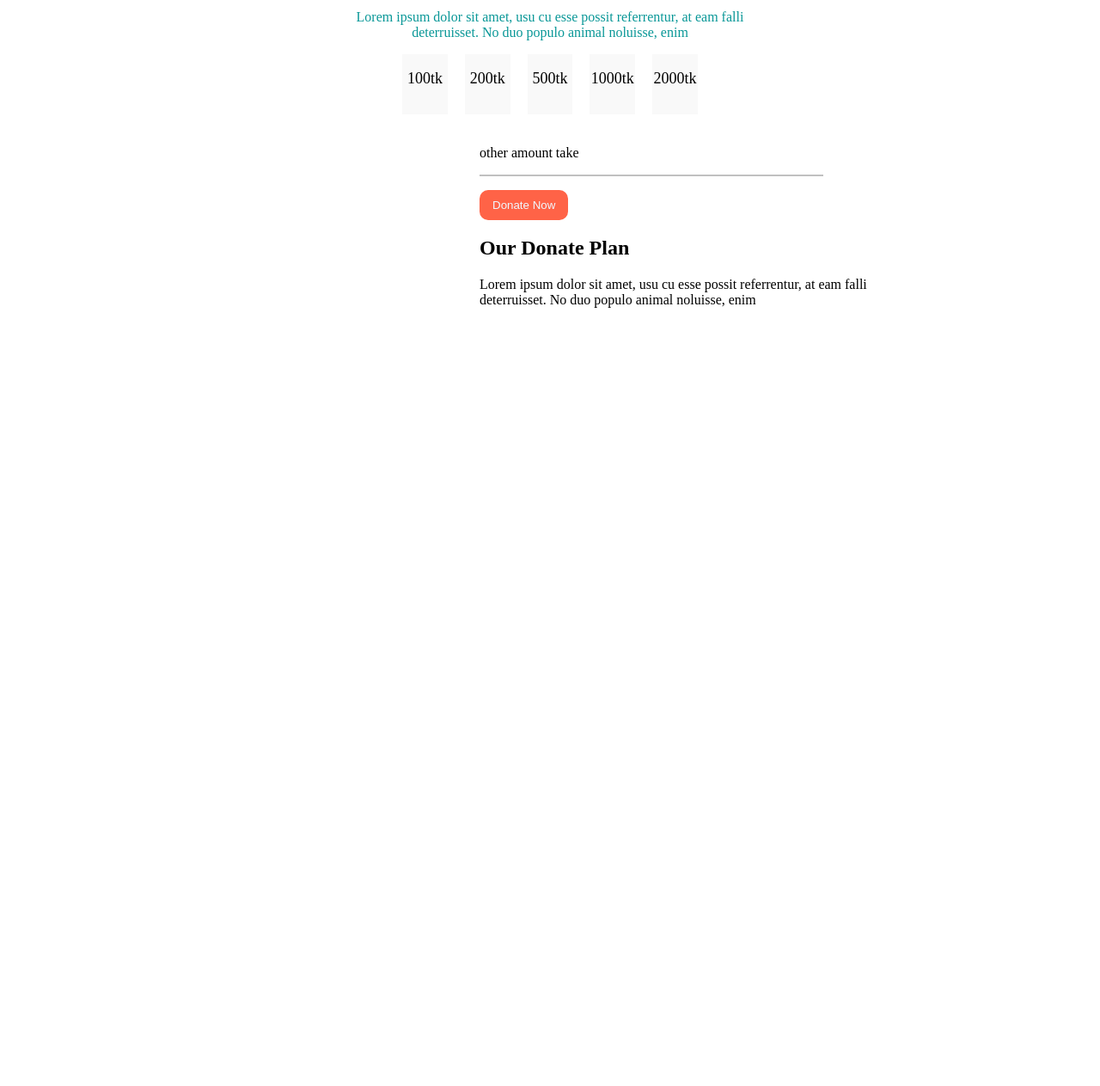
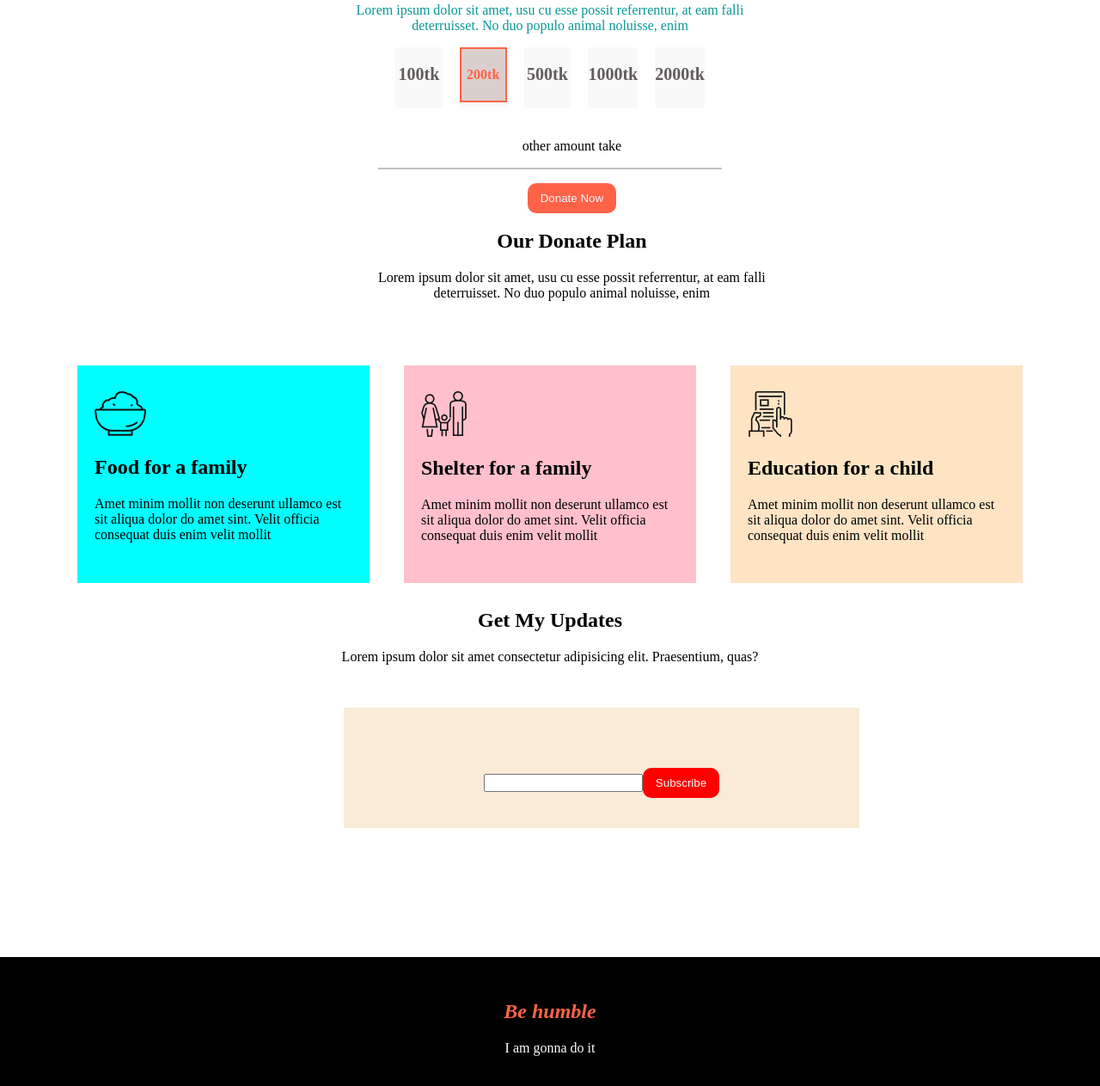
Before and after one commit to MirazulIslam303019/assinment1, a plain HTML site: page index.html in a window 1280 px wide. Shown: the part 575-1838 px from the top of the page at 86% size. Before the commit the page ends 949 px from the top, so only its background shows below. Drawn offline with Linux system fonts and the light colour scheme; files whose address does not match are found by name.

Commit message:
all project done

```diff
--- a/index.html
+++ b/index.html
@@ -39,20 +39,20 @@
         </div>
        <div class="box-flex">
         <div class="box">
-            <p >100tk</p>
+            <p ><b>100tk</b></p>
         </div>
 
-        <div class="box">
-            <p>200tk</p>
+        <div class="box" >
+            <div class="miraz"> <h4>200tk</h4> </div>
         </div>
         <div class="box">
-            <p >500tk</p>
+            <p><b>500tk</b></p>
         </div>
         <div class="box">
-            <p >1000tk</p>
+            <p ><b>1000tk</b></p>
         </div>
          <div class="box">
-            <p >2000tk</p>
+            <p ><b>2000tk</b></p>
         </div>
        </div>
        <div class="money">
@@ -70,5 +70,61 @@
        </div>
     </section>
 
+    <section class="third">
+        <div class="food-family">
+            <img src="C:\Users\Mirazul Islam\Videos\jankarcourse\assinment1\donate\icons\food.png">
+            <h2>
+                Food for a family
+            </h2>
+            <p>
+                Amet minim mollit non deserunt
+                ullamco est sit aliqua dolor do amet
+                sint. Velit officia consequat duis enim
+                velit mollit
+            </p>
+
+        </div>
+        <div class="Shelter-family">
+            <img src="C:\Users\Mirazul Islam\Videos\jankarcourse\assinment1\donate\icons\shelter.png">
+
+            <h2>Shelter for a family</h2>
+            <p>
+                Amet minim mollit non deserunt
+                ullamco est sit aliqua dolor do amet
+                sint. Velit officia consequat duis enim
+                velit mollit
+            </p>
+        </div>
+        <div class='education-family'>
+            <img src="C:\Users\Mirazul Islam\Videos\jankarcourse\assinment1\donate\icons\Frame-1.png">
+            <h2>
+                Education for a child
+            </h2>
+            <p>
+                Amet minim mollit non deserunt
+                ullamco est sit aliqua dolor do amet
+                sint. Velit officia consequat duis enim
+                velit mollit
+            </p>
+        </div>
+    </section>
+    <section class="fourth">
+        <div class="text">
+          <h1>Get My Updates</h1>
+          <p>Lorem ipsum dolor sit amet consectetur adipisicing elit. Praesentium, quas?</p>
+        </div>
+        <div class="btn-frm">
+       <span><input type="email"></span><span><button>Subscribe</button></span>
+        </div>
+    </section>
+    <section class="footer">
+        <div class="text-footer" >
+           <h1><i> Be humble</i>
+           </h1>
+           <p>I am gonna do it</p>
+        </div>
+
+    </section>
+
 </body>
 </html>
--- a/style.css
+++ b/style.css
@@ -1,3 +1,8 @@
+body{
+    margin: 0;
+    font-family: 'Merriweather', serif;
+}
+
 .image{
     background-image: url(donate/images/donation13.jpg);
     background-repeat: no-repeat;
@@ -51,17 +56,24 @@
     align-items: center;
 
 }
-.box:hover{
-    color: tomato;
-    border: 2px solid tomato;
 
-}
+
+
 .box-flex{
     display: flex;
      margin: 0 450px;
 }
 .box-flex p{
-    font-size: 18px;
+    font-size: 20px;
+    color: rgb(97, 92, 92)
+
+}
+.box .miraz{
+    border: 2px solid tomato;
+    background-color: rgb(218, 207, 205);
+    color: tomato; !important
+}
+
 }
 .donate-today{
     text-align: center;
@@ -77,17 +89,75 @@
     height: 2px;
     width: 400px;
     background-color: silver;
-    margin-right: 200px;
 
 }
 .money{
     margin-top: 20px;
-    margin-left: 550px;
+    margin-left: 440px;
     background-position: center center;
    background-repeat: no-repeat;
    position: absolute;
 
 }
 .line p{
-    margin-right: 200px;
+
 }
+.second{
+    text-align: center;
+    align-items: center;
+    margin-bottom: 300px;
+}
+.third{
+    display: flex;
+    padding: 0 70px;
+    margin-bottom: 30px;
+}
+.food-family{
+    background-color: aqua;
+    margin: 0 20px;
+    padding: 30px 20px;
+}
+.Shelter-family{
+    background-color: pink;
+    margin: 0 20px;
+    padding: 30px 20px;
+}
+.education-family{
+    background-color: bisque;
+    margin: 0 20px;
+    padding: 30px 20px;
+}
+.text{
+   text-align: center;
+   margin-bottom: 50px;
+}
+.btn-frm{
+    text-align: center;
+    background-color: antiquewhite;
+    height: 70px;
+    width: 600px;
+    padding-top: 70px;
+    margin-left: 400px;
+}
+.btn-frm button{
+    background-color: red;
+    color: #f9f9f9;
+    padding: 10px 15px;
+    border: 0;
+    border-radius: 10px;
+}
+.fourth{
+    margin-bottom: 150px;
+}
+.text-footer{
+    text-align: center;
+    background-color: black;
+    height: 150px;
+}
+.text-footer h1{
+    color: tomato;
+     padding-top: 50px;
+}
+.text-footer p{
+    color: white;
+}
```
